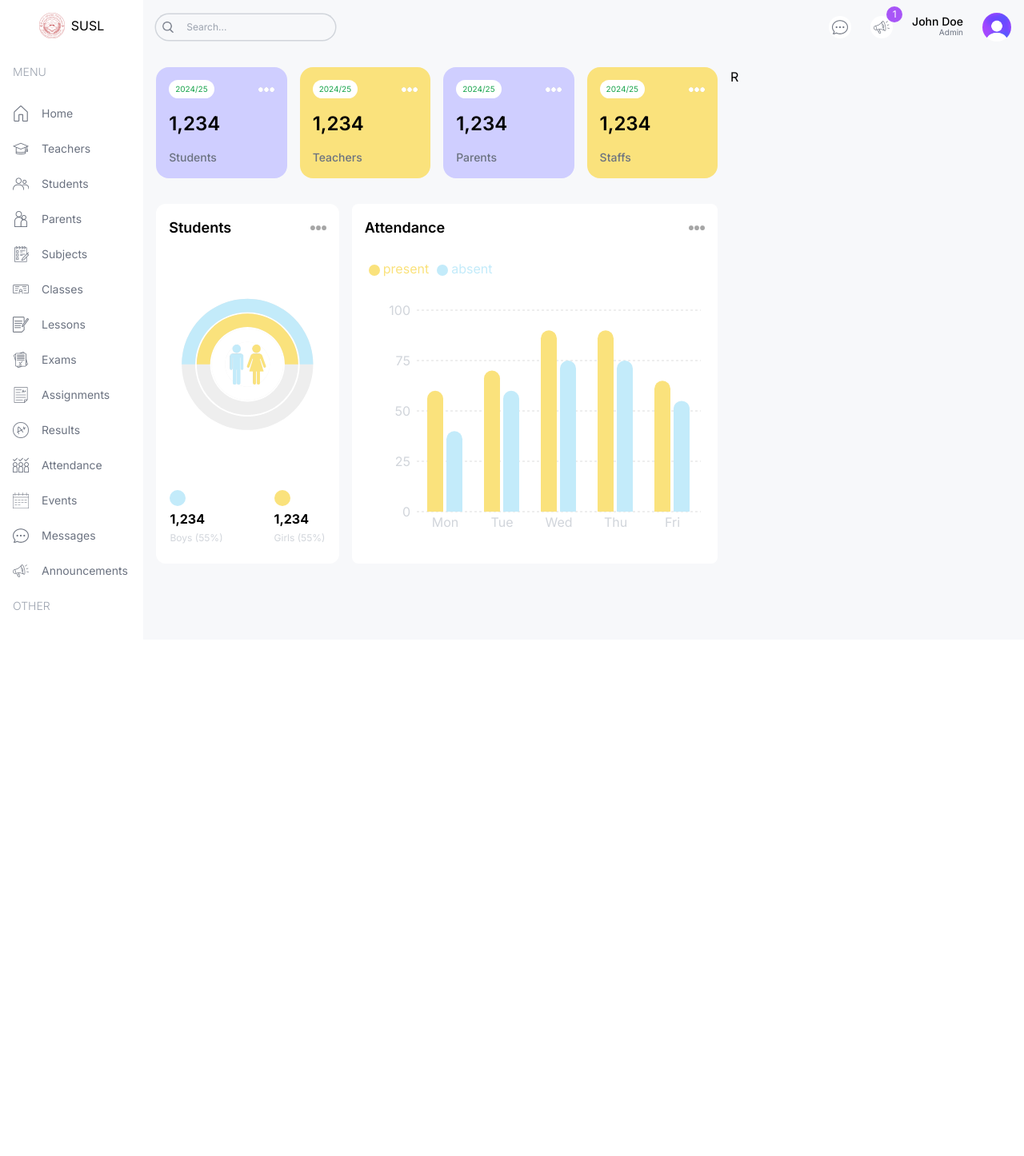
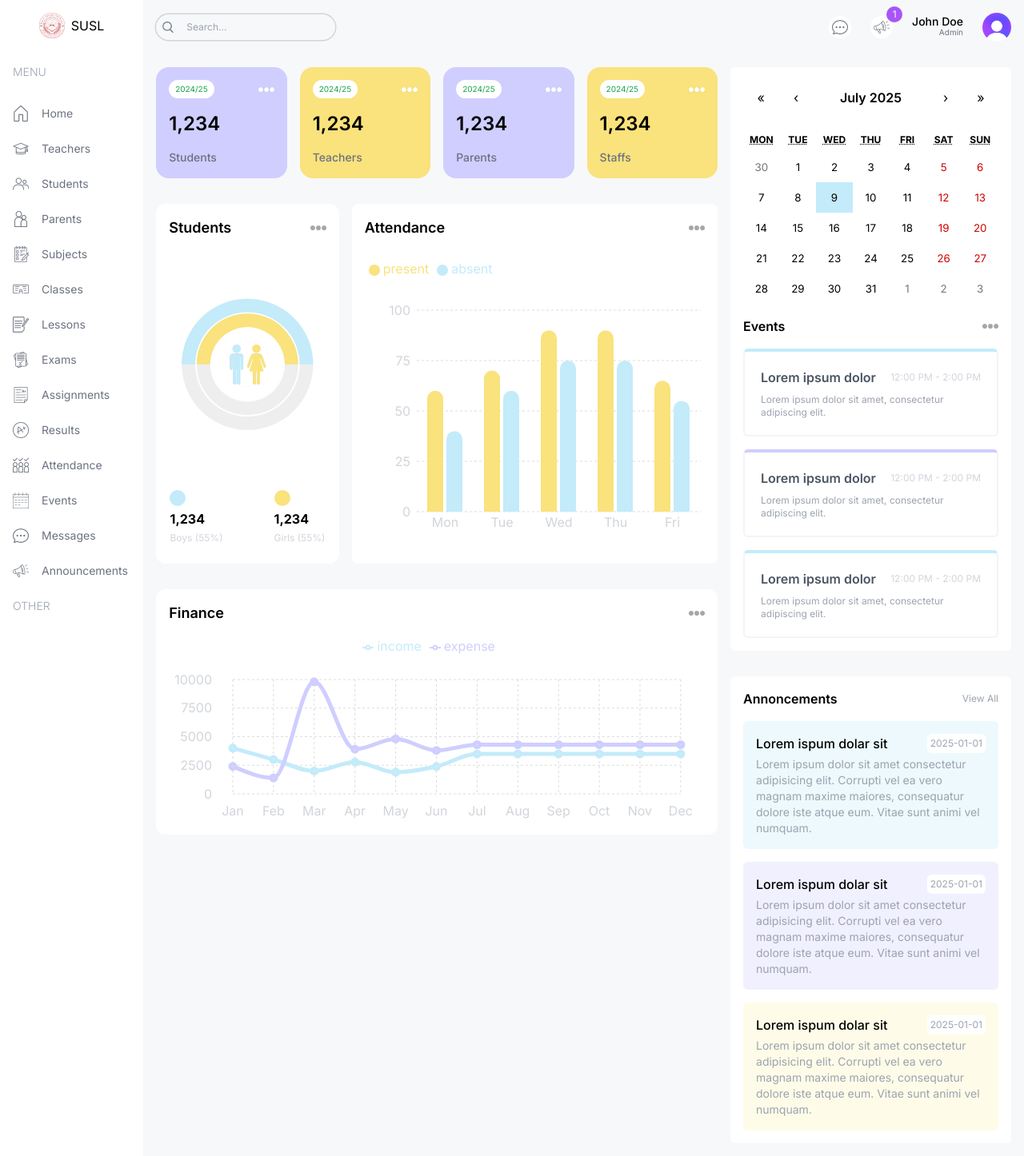
Before and after one commit to VTRanathunga1998/School-management-system, a Next.js app: page /admin in a window 1280 px wide. Shown: the whole page at 80% size. Before the commit the page ends 800 px from the top, so only its background shows below. Built offline with nearby package versions, Linux system fonts and the light colour scheme.

Commit message:
admin dashboard homepage done

```diff
--- a/package.json
+++ b/package.json
@@ -15,7 +15,7 @@
     "next": "14.2.5",
     "react": "^18",
     "react-big-calendar": "^1.13.2",
-    "react-calendar": "^5.0.0",
+    "react-calendar": "^5.1.0",
     "react-dom": "^18",
     "react-hook-form": "^7.52.2",
     "recharts": "^2.12.7",
--- a/src/app/(dashboard)/admin/page.tsx
+++ b/src/app/(dashboard)/admin/page.tsx
@@ -1,5 +1,8 @@
+import Announcements from "@/components/Announcements";
 import AttendanceChart from "@/components/AttendanceChart";
 import CountChart from "@/components/CountChart";
+import EventCalendar from "@/components/EventCalendar";
+import FinanceChart from "@/components/FinanceChart";
 import UserCard from "@/components/UserCard";
 
 export default function AdminPage() {
@@ -26,10 +29,15 @@
           </div>
         </div>
         {/* BOTTOM */}
-        <div></div>
+        <div>
+          <FinanceChart />
+        </div>
       </div>
       {/*RIGHT*/}
-      <div className="w-full md:w-1/3">R</div>
+      <div className="w-full md:w-1/3 flex flex-col gap-8">
+        <EventCalendar />
+        <Announcements />
+      </div>
     </div>
   );
 }
--- a/src/app/(dashboard)/layout.tsx
+++ b/src/app/(dashboard)/layout.tsx
@@ -9,7 +9,7 @@
   children: React.ReactNode;
 }>) {
   return (
-    <div className="flex w-full ">
+    <div className="flex w-full scrollbar-hidden">
       {/*LEFT*/}
       <div className="w-[14%] md:w-[8%] lg:w-[16%] xl:w-[14%] p-4 h-screen overflow-y-scroll scrollbar-hidden">
         <Link href="/" className="flex items-center justify-center gap-2">
--- a/src/app/globals.css
+++ b/src/app/globals.css
@@ -12,3 +12,18 @@
   -ms-overflow-style: none; /* IE and Edge */
   scrollbar-width: none; /* Firefox */
 }
+
+.react-calendar {
+  width: 100% !important;
+  border: none !important;
+  font-family: "Inter", sans-serif !important;
+}
+
+.react-calendar__navigation__label__labelText {
+  font-weight: 600;
+}
+
+.react-calendar__tile--active {
+  background-color: #c3ebfa !important;
+  color: black !important;
+}
--- /dev/null
+++ b/src/components/Announcements.tsx
@@ -0,0 +1,51 @@
+export default function Announcements() {
+  return (
+    <div className="bg-white p-4 rounded-md">
+      <div className="flex items-center justify-between">
+        <h1 className="text-md font-semibold">Annoncements</h1>
+        <span className="text-xs text-gray-400">View All</span>
+      </div>
+      <div className="flex flex-col gap-4">
+        <div className="bg-lamaSkyLight rounded-md p-4 mt-4">
+          <div className="flex items-center justify-between">
+            <h2 className="font-medium">Lorem ispum dolar sit</h2>
+            <span className="text-xs text-gray-400 bg-white rounded-md px-1 py-1 ">
+              2025-01-01
+            </span>
+          </div>
+          <p className="text-sm text-gray-400 mt-1">
+            Lorem ipsum dolor sit amet consectetur adipisicing elit. Corrupti
+            vel ea vero magnam maxime maiores, consequatur dolore iste atque
+            eum. Vitae sunt animi vel numquam.
+          </p>
+        </div>
+        <div className="bg-lamaPurpleLight rounded-md p-4">
+          <div className="flex items-center justify-between">
+            <h2 className="font-medium">Lorem ispum dolar sit</h2>
+            <span className="text-xs text-gray-400 bg-white rounded-md px-1 py-1 ">
+              2025-01-01
+            </span>
+          </div>
+          <p className="text-sm text-gray-400 mt-1">
+            Lorem ipsum dolor sit amet consectetur adipisicing elit. Corrupti
+            vel ea vero magnam maxime maiores, consequatur dolore iste atque
+            eum. Vitae sunt animi vel numquam.
+          </p>
+        </div>
+        <div className="bg-lamaYellowLight rounded-md p-4">
+          <div className="flex items-center justify-between">
+            <h2 className="font-medium">Lorem ispum dolar sit</h2>
+            <span className="text-xs text-gray-400 bg-white rounded-md px-1 py-1 ">
+              2025-01-01
+            </span>
+          </div>
+          <p className="text-sm text-gray-400 mt-1">
+            Lorem ipsum dolor sit amet consectetur adipisicing elit. Corrupti
+            vel ea vero magnam maxime maiores, consequatur dolore iste atque
+            eum. Vitae sunt animi vel numquam.
+          </p>
+        </div>
+      </div>
+    </div>
+  );
+}
--- /dev/null
+++ b/src/components/EventCalendar.tsx
@@ -0,0 +1,62 @@
+"use client";
+
+import Image from "next/image";
+import { useState } from "react";
+import Calendar from "react-calendar";
+import "react-calendar/dist/Calendar.css";
+
+type ValuePiece = Date | null;
+
+type Value = ValuePiece | [ValuePiece, ValuePiece];
+
+// TEMPORARY
+const events = [
+  {
+    id: 1,
+    title: "Lorem ipsum dolor",
+    time: "12:00 PM - 2:00 PM",
+    description: "Lorem ipsum dolor sit amet, consectetur adipiscing elit.",
+  },
+  {
+    id: 2,
+    title: "Lorem ipsum dolor",
+    time: "12:00 PM - 2:00 PM",
+    description: "Lorem ipsum dolor sit amet, consectetur adipiscing elit.",
+  },
+  {
+    id: 3,
+    title: "Lorem ipsum dolor",
+    time: "12:00 PM - 2:00 PM",
+    description: "Lorem ipsum dolor sit amet, consectetur adipiscing elit.",
+  },
+];
+
+const EventCalendar = () => {
+  const [value, onChange] = useState<Value>(new Date());
+
+  return (
+    <div className="bg-white p-4 rounded-md">
+      <Calendar onChange={onChange} value={value} />
+      <div className="flex items-center justify-between">
+        <h1 className="text-md font-semibold my-4">Events</h1>
+        <Image src="/moreDark.png" alt="" width={20} height={20} />
+      </div>
+      <div className="flex flex-col gap-4">
+        {events.map((event) => (
+          <div
+            className="p-5 rounded-md border-2 border-gray-100 border-t-4 odd:border-t-lamaSky even:border-t-lamaPurple"
+            key={event.id}
+          >
+            <div className="flex items-center justify-between">
+              <h1 className="font-semibold text-gray-600 text-xm ">{event.title}</h1>
+              <span className="text-gray-300 text-xs">{event.time}</span>
+            </div>
+            <p className="mt-2 text-gray-400 text-xs">{event.description}</p>
+          </div>
+        ))}
+      </div>
+    </div>
+  );
+};
+
+export default EventCalendar;
--- /dev/null
+++ b/src/components/FinanceChart.tsx
@@ -0,0 +1,135 @@
+"use client";
+
+import Image from "next/image";
+import {
+  LineChart,
+  Line,
+  XAxis,
+  YAxis,
+  CartesianGrid,
+  Tooltip,
+  Legend,
+  ResponsiveContainer,
+} from "recharts";
+
+const data = [
+  {
+    name: "Jan",
+    income: 4000,
+    expense: 2400,
+  },
+  {
+    name: "Feb",
+    income: 3000,
+    expense: 1398,
+  },
+  {
+    name: "Mar",
+    income: 2000,
+    expense: 9800,
+  },
+  {
+    name: "Apr",
+    income: 2780,
+    expense: 3908,
+  },
+  {
+    name: "May",
+    income: 1890,
+    expense: 4800,
+  },
+  {
+    name: "Jun",
+    income: 2390,
+    expense: 3800,
+  },
+  {
+    name: "Jul",
+    income: 3490,
+    expense: 4300,
+  },
+  {
+    name: "Aug",
+    income: 3490,
+    expense: 4300,
+  },
+  {
+    name: "Sep",
+    income: 3490,
+    expense: 4300,
+  },
+  {
+    name: "Oct",
+    income: 3490,
+    expense: 4300,
+  },
+  {
+    name: "Nov",
+    income: 3490,
+    expense: 4300,
+  },
+  {
+    name: "Dec",
+    income: 3490,
+    expense: 4300,
+  },
+];
+
+const FinanceChart = () => {
+  return (
+    <div className="bg-white rounded-xl w-full h-full p-4">
+      <div className="flex justify-between items-center">
+        <h1 className="text-lg font-semibold">Finance</h1>
+        <Image src="/moreDark.png" alt="" width={20} height={20} />
+      </div>
+      <ResponsiveContainer width="100%" height="90%">
+        <LineChart
+          width={500}
+          height={300}
+          data={data}
+          margin={{
+            top: 5,
+            right: 30,
+            left: 20,
+            bottom: 5,
+          }}
+        >
+          <CartesianGrid strokeDasharray="3 3" stroke="#ddd" />
+          <XAxis
+            dataKey="name"
+            axisLine={false}
+            tick={{ fill: "#d1d5db" }}
+            tickLine={false}
+            tickMargin={10}
+          />
+          <YAxis
+            axisLine={false}
+            tick={{ fill: "#d1d5db" }}
+            tickLine={false}
+            tickMargin={20}
+          />
+          <Tooltip />
+          <Legend
+            align="center"
+            verticalAlign="top"
+            wrapperStyle={{ paddingTop: "10px", paddingBottom: "30px" }}
+          />
+          <Line
+            type="monotone"
+            dataKey="income"
+            stroke="#C3EBFA"
+            strokeWidth={5}
+          />
+          <Line
+            type="monotone"
+            dataKey="expense"
+            stroke="#CFCEFF"
+            strokeWidth={5}
+          />
+        </LineChart>
+      </ResponsiveContainer>
+    </div>
+  );
+};
+
+export default FinanceChart;
```
Also changed, not shown: 1 other file (tests, documents, lock files or other folders).
